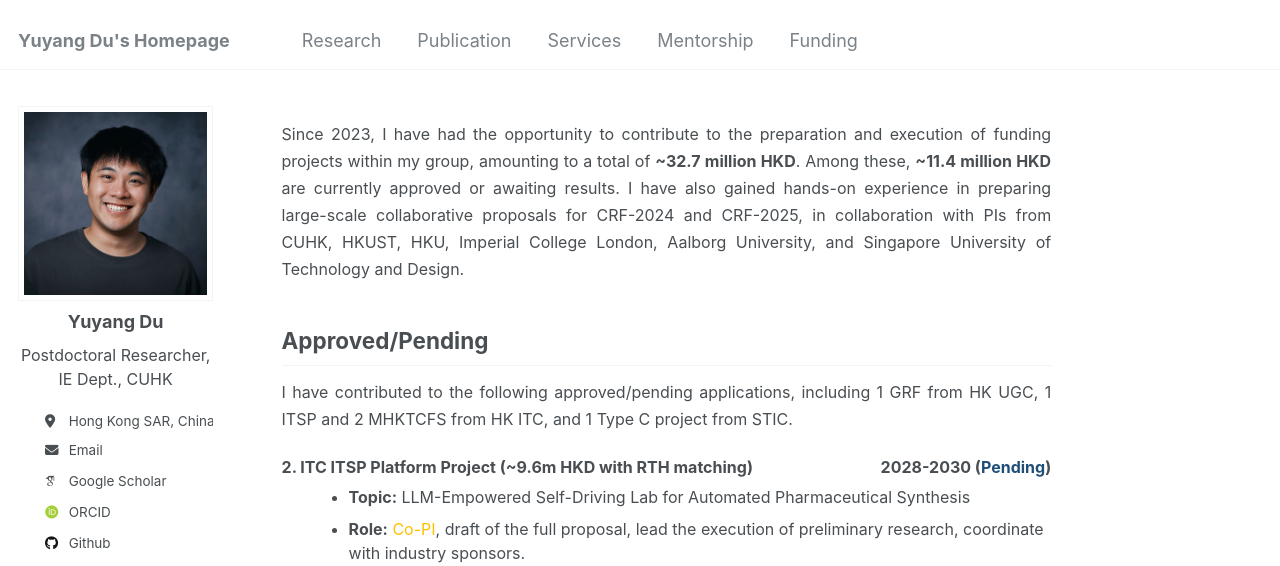
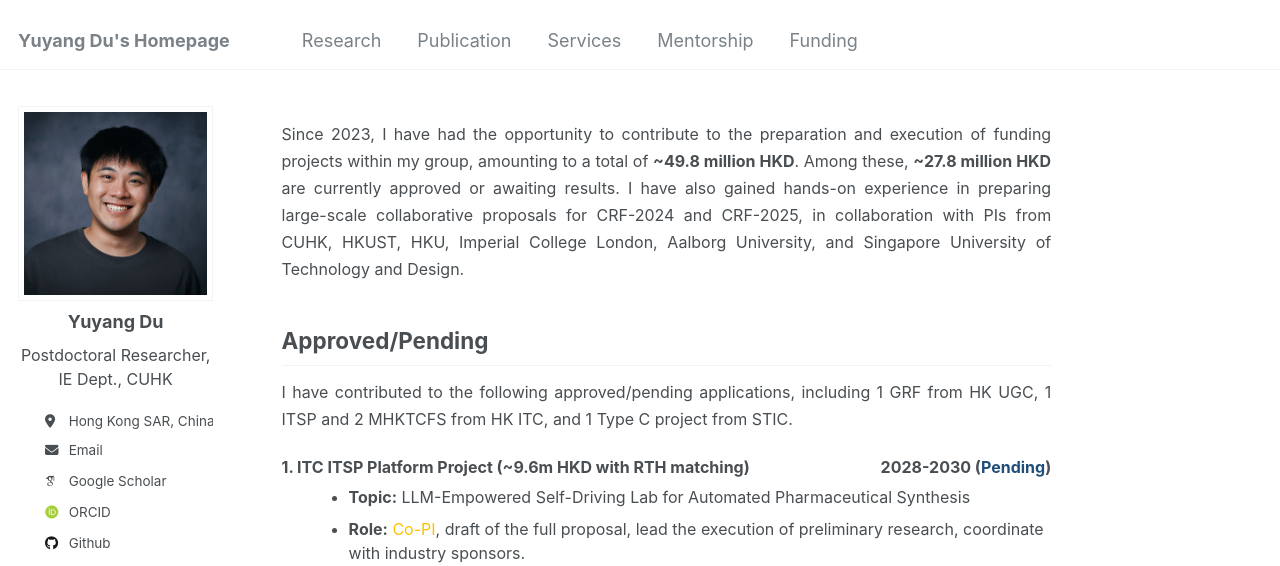
Before and after one commit to yuyangdu01/yuyangdu01.github.io, a Jekyll site: the page built from _pages/funding.md, in a window 1280 px wide and 900 px high. Shown: the top 566 px of the window. Built offline with Jekyll 4.4.1, drawn with Linux system fonts in a browser that asks for light colours; some web fonts are replaced.

Commit message:
Update funding.md

```diff
--- a/_pages/funding.md
+++ b/_pages/funding.md
@@ -13,14 +13,14 @@ a {
 }
 </style>
 
-<p style="text-align: justify;"><font size=3>Since 2023, I have had the opportunity to contribute to the preparation and execution of funding projects within my group, amounting to a total of <b>~32.7 million HKD</b>. Among these, <b>~11.4 million HKD</b> are currently approved or awaiting results. I have also gained hands-on experience in preparing large-scale collaborative proposals for CRF-2024 and CRF-2025, in collaboration with PIs from CUHK, HKUST, HKU, Imperial College London, Aalborg University, and Singapore University of Technology and Design.</font></p>
+<p style="text-align: justify;"><font size=3>Since 2023, I have had the opportunity to contribute to the preparation and execution of funding projects within my group, amounting to a total of <b>~49.8 million HKD</b>. Among these, <b>~27.8 million HKD</b> are currently approved or awaiting results. I have also gained hands-on experience in preparing large-scale collaborative proposals for CRF-2024 and CRF-2025, in collaboration with PIs from CUHK, HKUST, HKU, Imperial College London, Aalborg University, and Singapore University of Technology and Design.</font></p>
 
 Approved/Pending
 ------
 <p style="text-align: justify;"><font size=3>I have contributed to the following approved/pending applications, including 1 GRF from HK UGC, 1 ITSP and 2 MHKTCFS from HK ITC, and 1 Type C project from STIC.</font></p>
 
 <li style="display: flex; justify-content: space-between; align-items: center; list-style-type: none;">
-  <font size=3><b>2. ITC ITSP Platform Project (~9.6m HKD with RTH matching)</b></font>
+  <font size=3><b>1. ITC ITSP Platform Project (~9.6m HKD with RTH matching)</b></font>
   <font size=3><b>2028-2030 (<span style="color: #1f4e79;">Pending</span>)</b></font>
 </li>
 <ul style="margin-left: 1.5em; margin-top: 6px;">
```
